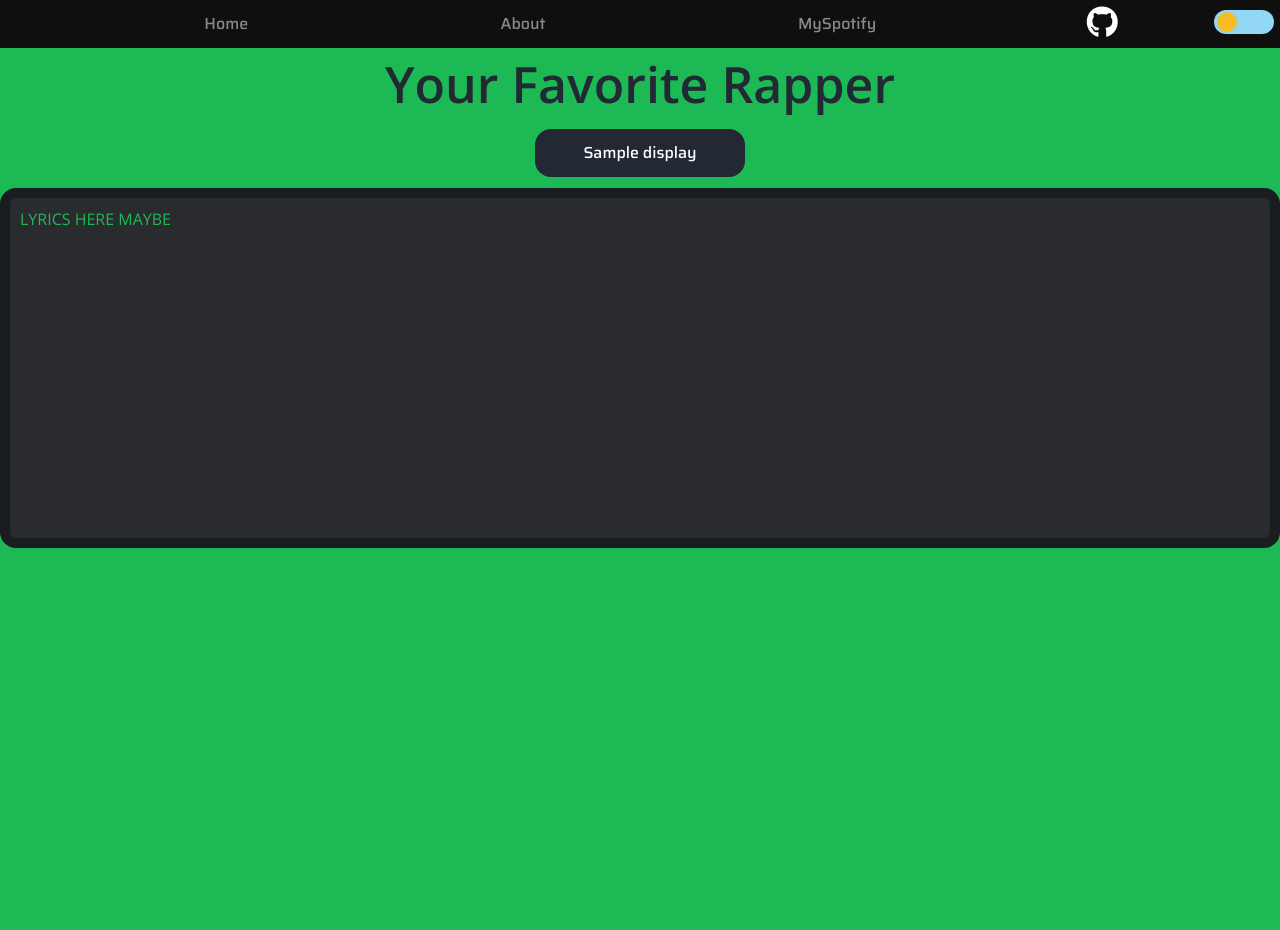
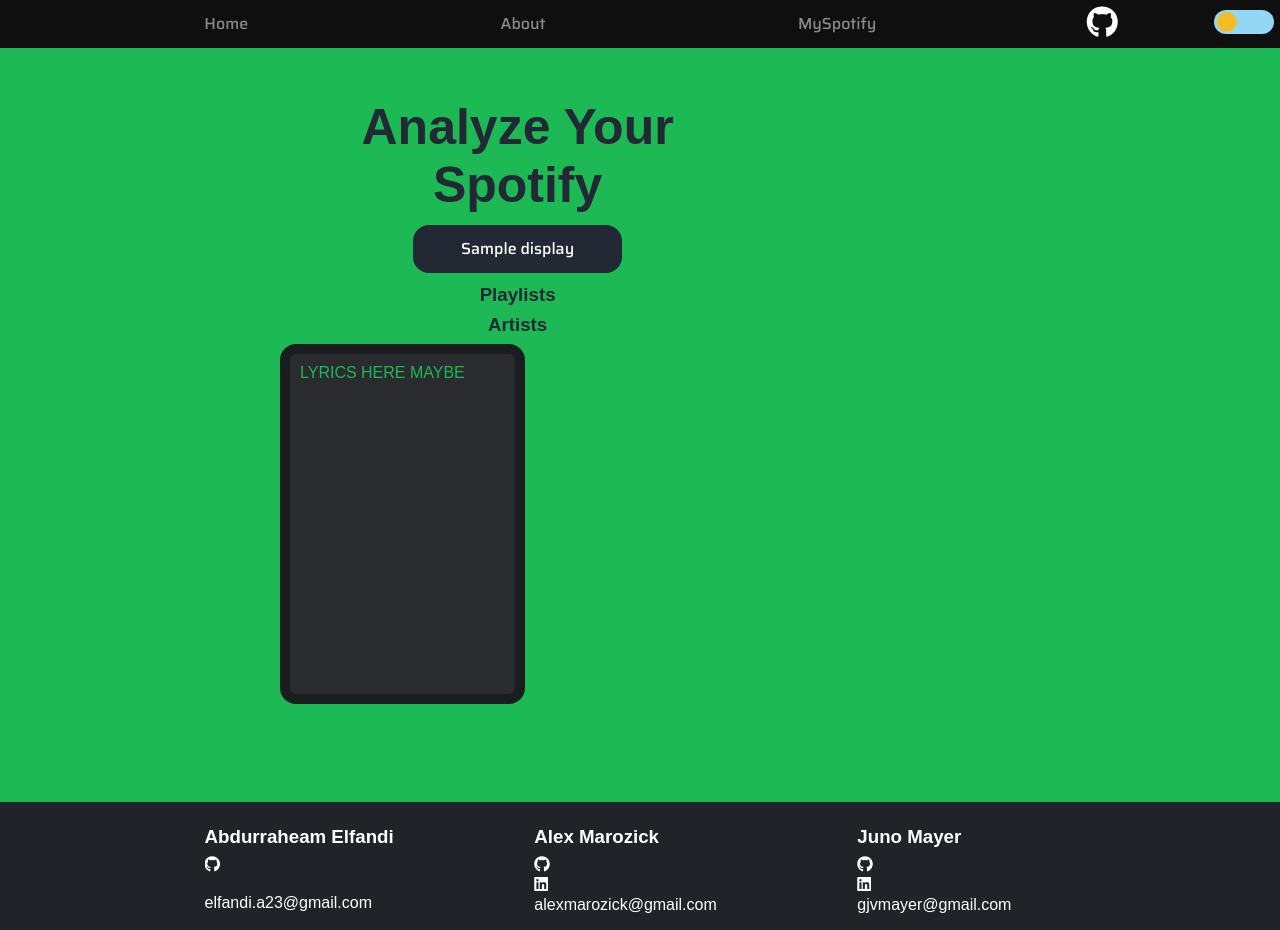
Before and after one commit to alexmarozick/RapAnalysis, a Flask app: template rap_analysis/templates/spotify.html in a window 1280 px wide. Before the commit the page ends 548 px from the top, so only its background shows below. Run offline with Flask 2, Linux system fonts and the light colour scheme; the template is opened without the code that fills it: most values are stand-ins (such as "Sample title", 1, 10 or a date in 2020); parts of the project's set-up code (start-up, migrations or seed data) failed here and were passed over; some libraries are stand-ins or nearby versions.

Commit message:
added stuff for spotify.html and fixed footer

```diff
--- a/rap_analysis/static/stylesheets/footer.css
+++ b/rap_analysis/static/stylesheets/footer.css
@@ -21,7 +21,7 @@
     background-color: #212329;
     color: #fff;
     display: flex; /* now everything is side by side*/
-    justify-content: center; /* centering things */
+    justify-content: space-evenly; /* centering things */
     flex-wrap: wrap;
     margin: 0 auto;
 }
--- /dev/null
+++ b/rap_analysis/static/stylesheets/spotify.css
@@ -0,0 +1,367 @@
+:root {
+    --primary-color: #302ae6;
+    --secondary-color: #536390;
+    --font-color: #232835;
+    --link-font-color: rgb(137, 137, 141);
+    --bg-color: #1db954;
+    --button-color: rgb(41, 41, 43);
+    --button-color: #232835;
+    --button-color-hover: #39435c;
+    --button-color-text: white;
+  }
+  /*
+    #ADDFAD moss green
+    #1DB954 Spotify green
+  */
+
+  * {
+    margin: 0px;
+    padding: 0px;
+    box-sizing: border-box;
+    scroll-behavior: smooth;
+  }
+
+  [data-mode="dark"] {
+    --font-color: #1db954;
+    --link-font-color: #e1e1ff;
+    --bg-color: #232835;
+    --heading-color: #818cab;
+    --button-color: #1db954;
+    --button-color-hover: #addfad;
+    --button-color-text: black;
+  }
+
+  main {
+    width: 90vh;
+    padding: 48px 0px 20px 0px;
+    margin: 0 auto;
+    min-height: calc(
+      100vh
+    ); /* at minimum, footer will be at bottom (viewport - size of navbar(48px)- size of footer(- 129.73px) */
+  }
+
+  body {
+    font-family: "Open Sans", sans-serif;
+    background-color: var(--bg-color);
+    transition: background 0.4s;
+    color: var(--font-color);
+    position: relative;
+    padding-bottom: 129.73px;
+    min-height: 100vh;
+  }
+
+  /* scroll bar on right */
+  body::-webkit-scrollbar {
+    width: 1rem;
+  }
+  body::-webkit-scrollbar-track {
+    background: rgb(15, 15, 15);
+  }
+  body::-webkit-scrollbar-thumb {
+    background: #2e2e2e;
+    border-radius: 19px;
+  }
+  /* end of scroll bar on right */
+
+  a {
+    text-decoration: none;
+    color: var(--font-color);
+  }
+
+  /*Start of Navbar and its content*/
+  .top-nav {
+    width: 100%; /*Use 100% of the body width*/
+    position: fixed; /*Position of the nav bar will be fixed*/
+    height: 3rem; /*Height of the nav bar*/
+    background-color: rgb(15, 15, 15);
+    overflow: hidden;
+    z-index: 2;
+  }
+
+  .nav-list {
+    list-style: none;
+    display: flex;
+    height: 100%; /*Use 100% of the height of the nav bar*/
+    justify-content: space-evenly; /*Align the flex items at the evenly of the container*/
+  }
+
+  /*Navbar links properties*/
+  .nav-link {
+    font-family: "Saira", sans-serif;
+    text-decoration: none;
+    filter: grayscale(100%) opacity(5);
+  }
+
+  /*Navbar link color*/
+  a.nav-link {
+    color: var(--link-font-color);
+  }
+
+  /*when the link in the nav bar is clicked on*/
+  .nav-link:active {
+    color: white;
+  }
+
+  /*properties for the social icons*/
+  .socials i {
+    padding: 6px;
+    margin: 2px, 1px;
+    font-size: 2rem;
+    position: relative;
+  }
+
+  /*properties for the github icon*/
+  .fa-github {
+    overflow: hidden;
+    background-size: 100% 200%;
+    background-image: linear-gradient(
+      to top,
+      rgb(69, 38, 247) 5%,
+      rgb(102, 187, 212),
+      white 50%
+    );
+    /* color: #fff; */
+    -webkit-background-clip: text; /*Makes it so that it only colors the icon and not the container*/
+    -webkit-text-fill-color: transparent;
+    transition: background-position 0.3s ease-in-out, color 0.2s ease-in-out;
+  }
+
+  /*properties for the github icon when hovered over, make color transition*/
+  .fa-github:hover,
+  .fa-github:focus {
+    -webkit-background-clip: text; /*already have it above so could be removed*/
+    -webkit-text-fill-color: transparent;
+    background-position: 0 100%;
+  }
+
+  /* Switch properites*/
+  .switch {
+    position: fixed;
+    width: 60px;
+    height: 24px;
+    display: flex;
+    top: 10px;
+    right: 0.4rem;
+  }
+
+  /* Hide default HTML checkbox */
+  .switch input {
+    opacity: 0;
+    width: 0;
+    height: 0;
+  }
+
+  /*Set up slider box*/
+  .slider {
+    position: absolute;
+    cursor: pointer;
+    top: 0;
+    left: 0;
+    right: 0;
+    bottom: 0;
+    background-color: rgb(146, 215, 243);
+    -webkit-transition: 0.4s;
+    transition: 0.4s;
+    border-radius: 34px;
+  }
+
+  /*Set up slider circle that is inside the box*/
+  .slider:before {
+    position: absolute;
+    content: ""; /*Creates some conetent so we can have a cirlce*/
+    height: 20px;
+    width: 20px;
+    left: 3px;
+    top: 2px;
+    bottom: 4px;
+    background-color: rgb(245, 189, 35);
+    -webkit-transition: 0.4s;
+    transition: 0.4s;
+    border-radius: 34px; /*Set the raidus of the content to be 1 so we get something like a circle*/
+  }
+
+  /*Make the silder circle move when clicked on the slider*/
+  input:checked + .slider:before {
+    -webkit-transform: translateX(34px);
+    -ms-transform: translateX(34px);
+    transform: translateX(34px);
+    background-color: rgb(255, 255, 255);
+  }
+
+  /*Set background of the slider after being clicked*/
+  input:checked + .slider {
+    background-color: #454647;
+  }
+  /*End of nav bar contents*/
+
+
+.sub_title{
+    text-align: center;
+    padding-bottom: 0.5rem;
+}
+
+#left_side{
+    position: left;
+    width: 66%;
+}
+
+/* used in the "Analyze Your Spotify" title */
+  .title {
+    padding-top: 50px;
+    text-align: center;
+    font-size: 50px;
+  }
+
+  /* used for the sign out button*/
+  .btn-container {
+    padding: 0.7rem 3rem;
+    width: 100%;
+  }
+  form {
+    display: flex;
+    flex-direction: row;
+    justify-content: center;
+    font-family: "Saira", sans-serif;
+    font-size: 16px;
+  }
+  .btn {
+    margin: 0 10px;
+    cursor: pointer;
+    font-family: "Saira", sans-serif;
+    padding: 0.7rem 3rem;
+    font-size: 16px;
+    background-color: var(--button-color);
+    border-radius: 1rem;
+    border: none;
+    color: var(--button-color-text);
+  }
+  .btn:hover,
+  .upload-btn:focus {
+    background-color: var(--button-color-hover);
+  }
+  label.btn input[type="file"] {
+    position: absolute;
+    z-index: -1;
+    opacity: 0; /* make transparent */
+  }
+/* end of sign out button */
+
+#playlist_and_artist_container{
+    justify-content: space-evenly;
+}
+
+
+
+
+#right_side{
+    position: right;
+    width: 34%;
+}
+
+  .output-box {
+    margin: auto;
+    width: 100%;
+    background-color: #292b2e;
+    height: 360px;
+    padding: 10px;
+    border: 10px solid #191d20;
+    color: #1db954;
+    font: 16px/26px;
+    overflow: auto;
+    border-radius: 1rem;
+    justify-content: center;
+  }
+
+  .fa-linkedin-square {
+    overflow: hidden;
+    background-size: 100% 200%;
+    background-image: linear-gradient(
+      to top,
+      #0073b1 50%,
+      #0073b1,
+      rgb(255, 255, 255) 50%
+    );
+    /* color: #fff; */
+    -webkit-background-clip: text; /*Makes it so that it only colors the icon and not the container*/
+    -webkit-text-fill-color: transparent;
+    transition: background-position 0.3s ease-in-out, color 0.2s ease-in-out;
+  }
+  .fa-linkedin-square:hover,
+  .fa-linkedin-square:focus {
+    background-position: 0 100%;
+  }
+
+  .email-link {
+    color: rgb(26, 115, 248);
+  }
+  .email-link:hover {
+    border-bottom: 0.1em solid rgb(54, 127, 238);
+    transition: all 100ms cubic-bezier(0, 1, 1, 1);
+  }
+
+
+  /*Mobile view*/
+  @media only screen and (max-width: 800px) {
+    /*Nav menu*/
+    .nav-menu {
+      position: fixed;
+      display: flex;
+      flex-direction: column;
+      justify-content: space-between; /*Space between each bar*/
+      cursor: pointer; /*When the cursor hovers over it will be a pointer*/
+      z-index: 1500;
+      flex-flow: column;
+
+      top: 0.5rem;
+      left: 0.8rem;
+      width: 2.4rem;
+      height: 2rem; /* Height of each bar similar as the justify-content*/
+    }
+
+    /* some properties for the 3 bar lines*/
+    .bar {
+      background: linear-gradient(
+        to left,
+        rgb(213, 214, 221),
+        rgb(168, 171, 173)
+      );
+      width: 100%; /*Use 100% of the width set in .nav-menu*/
+      height: 4px;
+    }
+
+    .nav-list {
+      top: -100%;
+      position: fixed;
+      height: 100%;
+      width: 100%;
+      background-color: rgb(15, 15, 15);
+      pointer-events: none;
+      flex-direction: column;
+      transition: all 700ms cubic-bezier(0, 1, 1, 1);
+      align-items: center;
+    }
+
+    .nav-list.open {
+      top: 0;
+      transition: all 700ms cubic-bezier(0, 1, 1, 1);
+      pointer-events: all;
+    }
+
+    .nav-link:hover {
+      border-bottom: 0.1em solid rgb(194, 183, 183);
+      transition: all 500ms cubic-bezier(0, 1, 1, 1);
+    }
+  }
+
+  @media only screen and (min-width: 801px) {
+    .nav-link {
+      padding: 0.7rem 3rem;
+      display: flex;
+      flex-direction: row;
+    }
+
+    /*hovering over a link in the navbar*/
+    .nav-link:hover {
+      background: linear-gradient(to top, rgb(20, 20, 20), rgb(39, 39, 39));
+    }
+  }
--- a/rap_analysis/templates/about.html
+++ b/rap_analysis/templates/about.html
@@ -69,10 +69,11 @@
             <h1 class="header-section">About</h1>
             <br>
             <div class="about-text">
-                This project is centralized around our algorithm for what is called a rhyme scheme analysis.
+                This project is centralized around our algorithm for what is called a rhyme scheme analysis. <br><br>
 
                 A rhyme scheme is defined as the pattern according to which end rhymes (rhymes located at the end of lines) are repeated in works poetry.
-                With this webapp we are applying this analysis to rap music.
+                With this webapp we are applying this analysis to rap music. <br><br>
+
 
                 We hope to make this more interesting to the user by making it possible for them to link this
                 with their spotify account so they can access the songs in which they listen to regularly and
--- a/rap_analysis/templates/spotify.html
+++ b/rap_analysis/templates/spotify.html
@@ -9,18 +9,18 @@
         <script src="https://kit.fontawesome.com/75ff20203d.js" crossorigin="anonymous"></script>
         <link href="https://fonts.googleapis.com/css2?family=Open+Sans:wght@400;600&display=swap" rel="stylesheet">
         <link href="https://fonts.googleapis.com/css2?family=Saira:wght@300;500&display=swap" rel="stylesheet">
-        <link rel="stylesheet" href="../static/stylesheets/style.css">
+        <link rel="stylesheet" href="../static/stylesheets/spotify.css">
+        <link rel="stylesheet" href="../static/stylesheets/footer.css">
+        <!-- <link rel="stylesheet" href="../static/stylesheets/style.css"> -->
+
 
         <!-- Javascript:  JQuery from a content distribution network (CDN) -->
-        <script
-        src="https://ajax.googleapis.com/ajax/libs/jquery/1.11.3/jquery.min.js">
-        </script>
-
-        <title>Analyze Your Spotify</title>
+        <script src="https://ajax.googleapis.com/ajax/libs/jquery/1.11.3/jquery.min.js"></script>
     </head>
 
 
     <body>
+        <!-- nav bar stuff -->
         <div class="nav-menu">
             <div class="bar top"></div> <!--top bar of menu-->
             <div class="bar"></div>     <!--mid bar of menu-->
@@ -55,31 +55,93 @@
                 </label>
         </nav>
 
+        <main>
 
-    <h1 class="title" id="Home">Your Favorite Rapper</h1>
+            <div id="left_side"> <!--left side will be 2/3 of the page-->
+                <div id="title_and_button_container"> <!-- want the title and then the button to be on the right of it -->
+                    <h1 class="title" id="Home">Analyze Your Spotify</h1>
                     <div class="btn-container">
                         <form method="POST" action="/login-btn" enctype="multipart/form-data">
-                <!-- <label class="btn" id="upload-label">
-                    <input type="file" name="gpx_file" id="originalBtn" required>
-                    Upload File:
-                    <span id="file-name">No file chosen</span>
-                </label> -->
                         <input class="btn" type="submit" name={{display}} value="{{display}}" id="sign-btn">
-                <!-- <input class="btn" type="login" name="Login" value="Login" id="login-btn"> -->
                         </form>
                     </div>
+                </div>
+                <div id="playlist_and_artist_container">
+                    <div id="playlist">
+                        <h3 class="sub_title">Playlists</h3>   <!-- want title -->
 
+                        <!-- want dropdown menu -->
+                        <!-- want widget embedding -->
+                        <!-- want analyze button -->
 
+                    </div>
+                    <div id="artist">
+                        <h3 class="sub_title">Artists</h3>   <!-- want title -->
+                        <!-- want dropdown menu -->
+                        <!-- want widget embedding -->
+                        <!-- want analyze button -->
+                    </div>
+                </div>
+                <div id="recent_container">
+                    <div id="recents">
+                        <!-- want recent dropdown ???-->
+                        <!-- not really sure what else yet-->
+                    </div>
+                </div>
+
+            </div>
+            <div id="right_side"> <!--right side will be 1/3 of the page-->
+                <!--
+                    we want to have tabs, one being a text box that dislays
+                    text and the other will be for stats.
+
+                    Need to do research for this
+                -->
                 <div class="output-box">
                     <div class="wrapper">
                     LYRICS HERE MAYBE
                     </div>
                 </div>
+            </div>
+        </main>
 
+        <!-- footer -->
+        <div class="footer-container">
+            <div class="footer">
+                <div class="footer-heading footer-1">
+                    <h3>Abdurraheam Elfandi</h3>
+                    <a href="https://github.com/Abduarraheem" class="contact-icon" target="_blank">
+                        <i class="fa fa-github" aria-hidden="true"></i>
+                    </a>
+                    <br>
+                    <a class="email-link" href="mailto:elfandi.a23@gmail.com">elfandi.a23@gmail.com</a>
+                </div>
 
+                <div class="footer-heading footer-2">
+                    <h3>Alex Marozick</h3>
+                    <a href="https://github.com/alexmarozick" class="contact-icon" target="_blank">
+                        <i class="fa fa-github" aria-hidden="true"></i>
+                    </a>
+                    <a href="https://www.linkedin.com/in/alex-marozick-290b85195/" class="contact-icon" target="_blank">
+                        <i class="fa fa-linkedin-square" aria-hidden="true"></i>
+                    </a>
+                    <a class="email-link" href="mailto:alexmarozick@gmail.com">alexmarozick@gmail.com</a>
+                </div>
 
-        <br><br><br><br>
+                <div class="footer-heading footer-3">
+                    <h3>Juno Mayer</h3>
+                    <a href="https://github.com/Saybrr" class="contact-icon" target="_blank">
+                        <i class="fa fa-github" aria-hidden="true"></i>
+                    </a>
+                    <a href="https://www.linkedin.com/in/juno-mayer-b50a441a2/" class="contact-icon" target="_blank">
+                        <i class="fa fa-linkedin-square" aria-hidden="true"></i>
+                    </a>
+                    <a class="email-link" href="mailto:gjvmayer@gmail.com"> gjvmayer@gmail.com</a>
+                </div>
+            </div>
+        </div>
+
+        <!-- this main.js script needs to stay here -->
         <script src="../static/JSscripts/main.js"></script>
     </body>
-
 </html>
```
Lines whose indentation alone changed are shown as unchanged.
